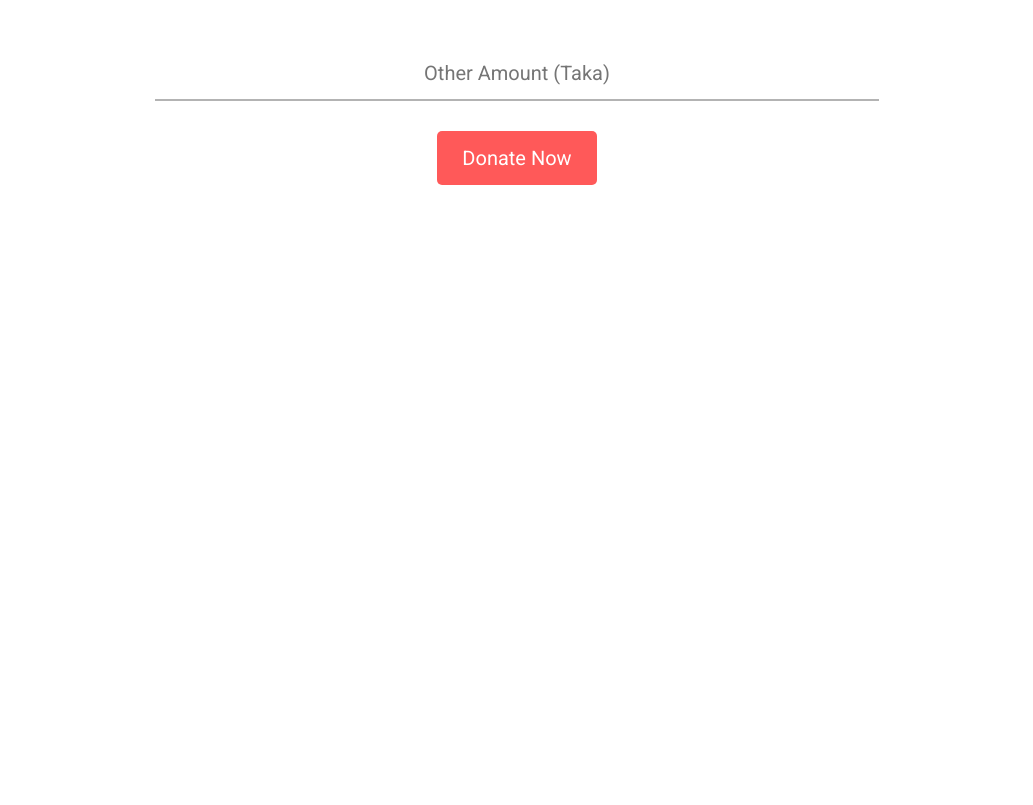
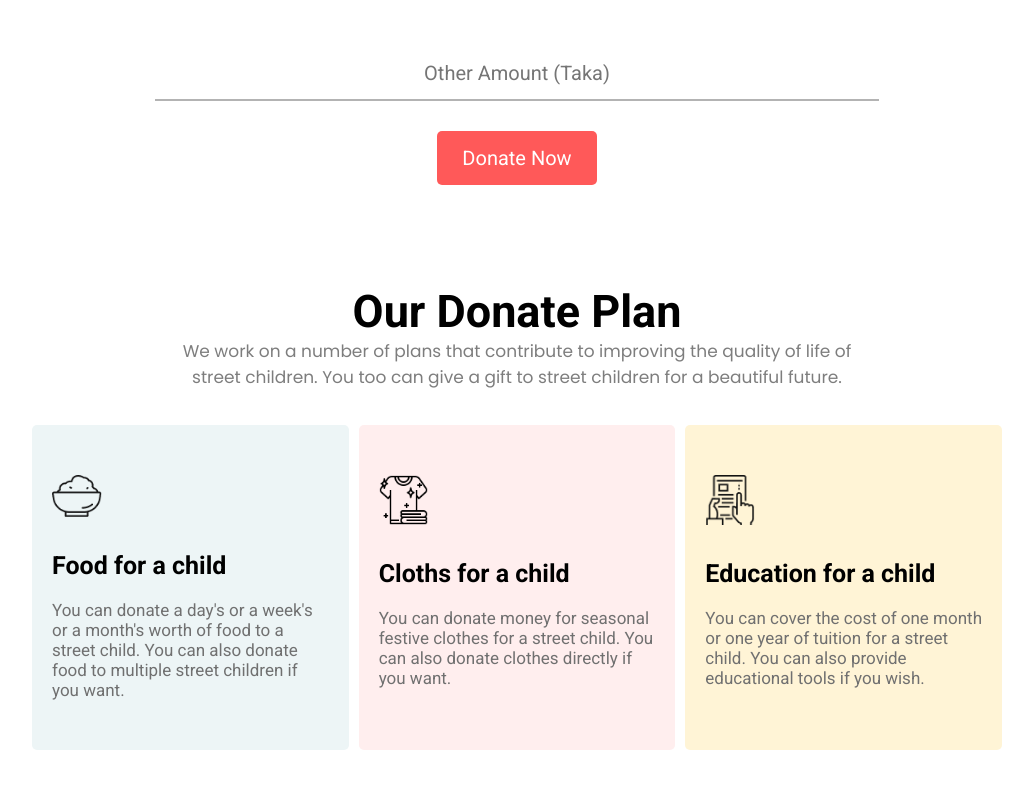
Before and after one commit to indrajith76/donation-website, a plain HTML site: page index.html in a window 1280 px wide. Shown: the part 1053-1858 px from the top of the page, without its empty margins (123-1156 px from the left). Before the commit the page ends 1338 px from the top, so only its background shows below. Drawn offline with Linux system fonts and the light colour scheme.

Commit message:
plan section commit

```diff
--- a/index.html
+++ b/index.html
@@ -51,5 +51,31 @@
         </form>
       </div>
     </section>
+    <section class="plan">
+        <div class="plan-child-one">
+            <h2>Our Donate Plan</h2>
+            <p id="plan-text">We work on a number of plans that contribute to improving the quality of life of street children. You too can give a gift to street children for a beautiful future.</p>
+        </div>
+        <div class="plan-child-two">
+            <div class="plan-item" id="plan-item1">
+                <img src="icons/food.png" alt="">
+                <h4>Food for a child</h4>
+                <p>You can donate a day's or a week's or a month's worth of food to a street child. You can also donate food to multiple street children if you want.</p>
+            </div>
+            <div class="plan-item" id="plan-item2">
+                <img src="icons/cloth.png" alt="">
+                <h4>Cloths for a child</h4>
+                <p>You can donate money for seasonal festive clothes for a street child. You can also donate clothes directly if you want.</p>
+            </div>
+            <div class="plan-item" id="plan-item3">
+                <img src="icons/education.png" alt="">
+                <h4>Education for a child</h4>
+                <p>You can cover the cost of one month or one year of tuition for a street child. You can also provide educational tools if you wish.</p>
+            </div>
+        </div>
+    </section>
+    <section class="description">
+
+    </section>
   </body>
 </html>
--- a/style.css
+++ b/style.css
@@ -113,3 +113,61 @@
     margin: 30px auto 0 auto ;
     cursor: pointer;
 }
+
+.plan {
+    padding: 0 150px 0 150px;
+}
+
+.plan-child-one {
+    text-align: center;
+}
+
+.plan-child-one h2 {
+    font-size: 45px;
+}
+
+#plan-text {
+    color: #707070;
+    font-size: 17px;
+    font-family: 'Poppins', sans-serif;
+    font-weight: 400;
+    opacity: .9;
+    margin: 0 150px 30px 150px;
+}
+
+.plan-child-two {
+    display: flex;
+    justify-content: center;
+    padding-bottom: 50px;
+}
+
+.plan-item {
+    width: 400px;
+    margin: 5px;
+    padding: 50px 20px 50px 20px;
+    border-radius: 5px;
+}
+
+.plan-item img {
+    width: 18%;
+}
+
+.plan-item h4 {
+    font-size: 25px;
+    margin: 30px 0 20px 0;
+}
+
+.plan-item p {
+    font-size: 17px;
+    color: #707070;
+}
+
+#plan-item1 {
+    background: #EDF5F6;
+}
+#plan-item2 {
+    background: #FFEEEE;
+}
+#plan-item3 {
+    background: #FFF4D6;
+}
```
Also changed, not shown: icons/cloth.png (added).
